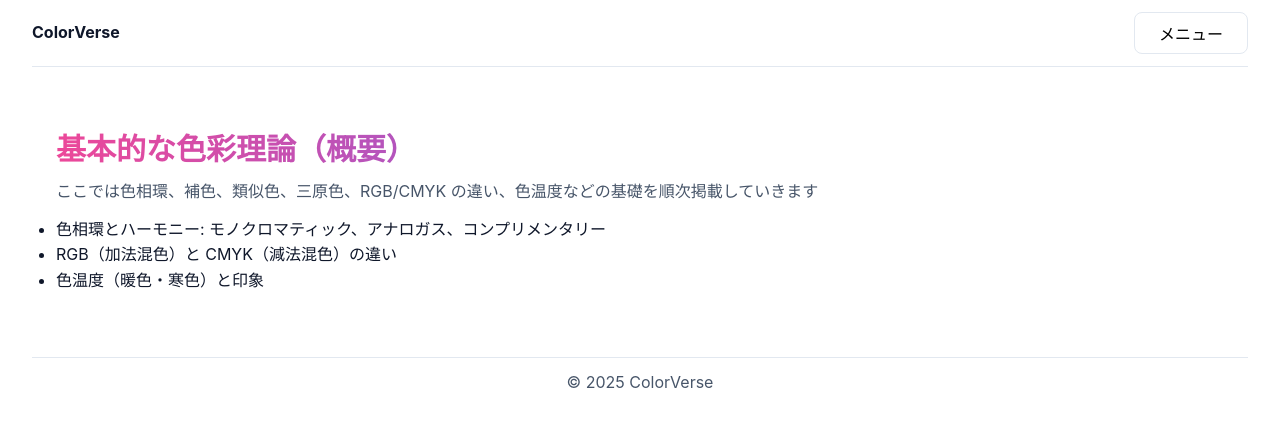
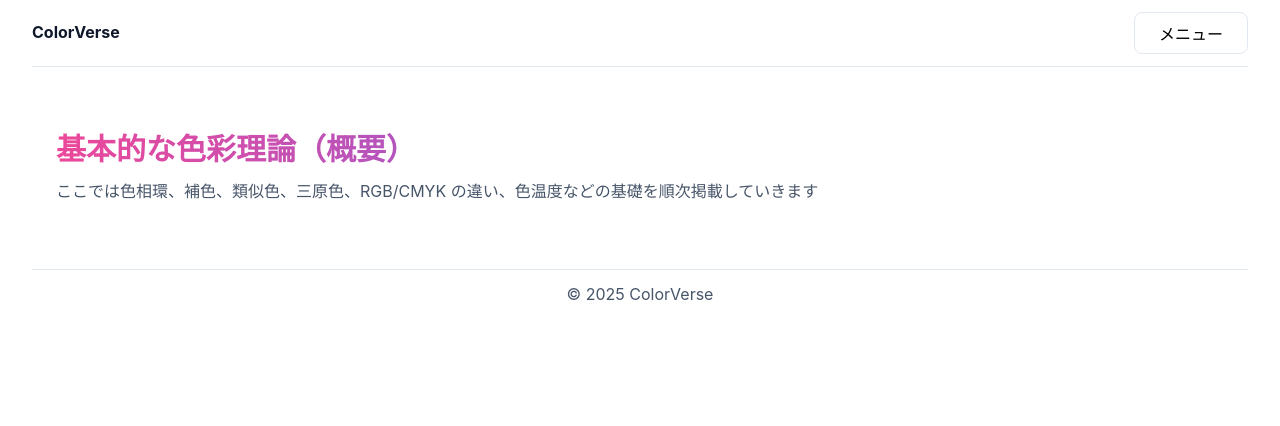
Before and after one commit to iorn121/color-verse, a React (Vite) app: page /theory in a window 1280 px wide. Shown: the top 426 px of the page. Built offline with nearby package versions, Linux system fonts and the light colour scheme.

Commit message:
Remove unused list of color theory topics from TheoryPage component for cleaner presentation.

```diff
--- a/src/pages/TheoryPage.tsx
+++ b/src/pages/TheoryPage.tsx
@@ -8,11 +8,6 @@ export default function TheoryPage() {
         ここでは色相環、補色、類似色、三原色、RGB/CMYK
         の違い、色温度などの基礎を順次掲載していきます
       </p>
-      <ul>
-        <li>色相環とハーモニー: モノクロマティック、アナロガス、コンプリメンタリー</li>
-        <li>RGB（加法混色）と CMYK（減法混色）の違い</li>
-        <li>色温度（暖色・寒色）と印象</li>
-      </ul>
     </div>
   );
 }
```
